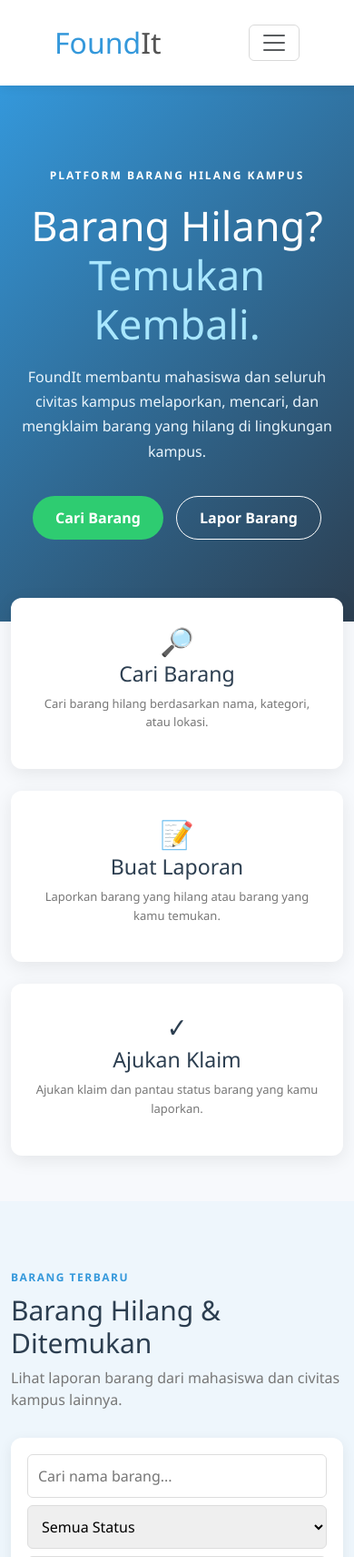
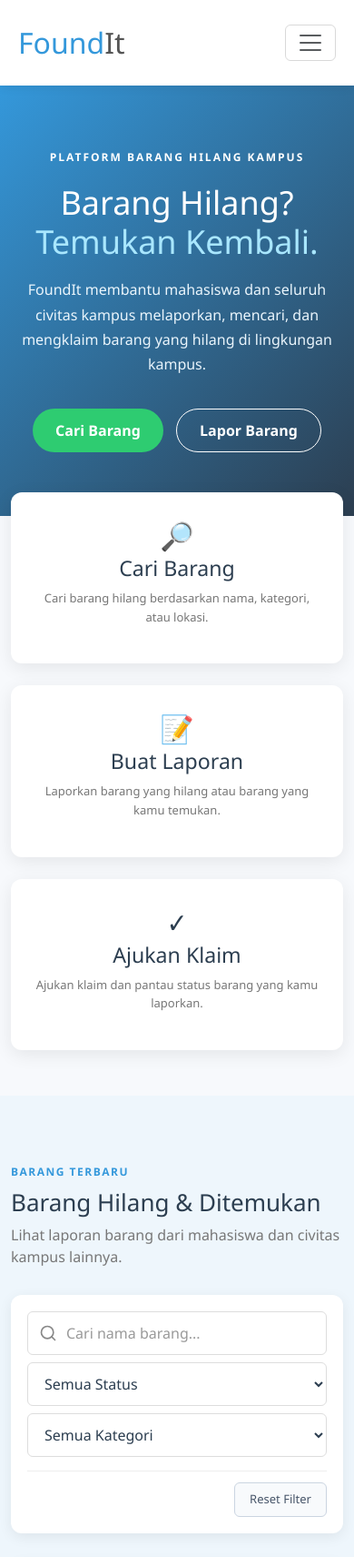
Before and after one commit to dafaislamy/FoundIt-Sistem-Pencarian-Barang-Hilang-Berbasis-Web, a PHP site: page / in a window 390 px wide. Shown: the top 1711 px of the page at 91% size. Run offline with PHP 8.4, Linux system fonts and the light colour scheme.

Commit message:
live search da tombol reset

```diff
--- a/css/style.css
+++ b/css/style.css
@@ -198,34 +198,119 @@ a {
     box-shadow: 0 4px 15px rgba(0, 0, 0, 0.07);
 }
 
-.filter input,
-.filter select {
-    padding: 11px;
+/* KOTAK PENCARIAN */
+.search-box {
+    position: relative;
+    width: 100%;
+}
+
+.search-box input {
+    width: 100%;
+    padding: 11px 40px 11px 42px;
     border: 1px solid #ddd;
     border-radius: 6px;
     font-family: inherit;
-    width: 100%;
+    color: #2c3e50;
+    background-color: white;
+    transition: border-color 0.2s, box-shadow 0.2s;
 }
 
-.filter input:focus,
+.search-box input::placeholder {
+    color: #999;
+}
+
+/* IKON KACA PEMBESAR */
+.search-icon {
+    position: absolute;
+    left: 13px;
+    top: 50%;
+    transform: translateY(-50%);
+    display: flex;
+    align-items: center;
+    color: #888;
+    pointer-events: none;
+}
+
+/* EFEK INPUT AKTIF */
+.search-box input:focus {
+    outline: none;
+    border-color: #3498db;
+    box-shadow: 0 0 0 3px rgba(52, 152, 219, 0.12);
+}
+
+/* TOMBOL SILANG */
+.clear-search {
+    position: absolute;
+    right: 10px;
+    top: 50%;
+    transform: translateY(-50%);
+    width: 25px;
+    height: 25px;
+    padding: 0;
+    border: none;
+    border-radius: 50%;
+    background: transparent;
+    color: #888;
+    font-size: 22px;
+    line-height: 1;
+    cursor: pointer;
+    display: flex;
+    align-items: center;
+    justify-content: center;
+}
+
+.clear-search:hover {
+    background-color: #f0f0f0;
+    color: #333;
+}
+
+.clear-search[hidden] {
+    display: none;
+}
+
+/* FILTER STATUS DAN KATEGORI */
+.filter select {
+    width: 100%;
+    padding: 11px 28px 11px 14px;
+    border: 1px solid #ddd;
+    border-radius: 6px;
+    font-family: inherit;
+    color: #2c3e50;
+    background-color: white;
+    cursor: pointer;
+}
+
 .filter select:focus {
     outline: none;
     border-color: #3498db;
+    box-shadow: 0 0 0 3px rgba(52, 152, 219, 0.12);
 }
 
-.filter button {
-    padding: 10px 25px;
-    border: none;
-    border-radius: 6px;
-    background-color: #3498db !important;
-    color: white !important;
-    cursor: pointer;
-    font-weight: 600;
-    width: 100%;
+/* TOMBOL RESET FILTER DI DALAM KOTAK PUTIH */
+.filter-actions {
+    display: flex;
+    justify-content: flex-end;
+    margin-top: 15px;
+    border-top: 1px solid #eee;
+    padding-top: 12px;
 }
 
-.filter button:hover {
-    background-color: #2980b9 !important;
+.reset-filter {
+    padding: 8px 16px;
+    border: 1px solid #cbd5e1;
+    border-radius: 6px;
+    background: #f8fafc;
+    color: #475569;
+    font-size: 13px;
+    font-weight: 500;
+    cursor: pointer;
+    transition: all 0.2s;
+}
+
+.reset-filter:hover {
+    background: #e2e8f0;
+    color: #1e293b;
+    border-color: #94a3b8;
 }
 
 /* KARTU BARANG */
@@ -478,3 +529,28 @@ a {
     object-fit: contain;
     display: block;
 }
+
+/* RESPONSIVE UNTUK LAYAR KECIL */
+@media (max-width: 767px) {
+    .navbar .container-fluid {
+        padding: 0 20px;
+    }
+
+    .hero {
+        padding: 65px 0;
+    }
+
+    .hero h1 {
+        font-size: 36px;
+    }
+
+    .filter .col-md-5,
+    .filter .col-md-3,
+    .filter .col-md-4 {
+        width: 100%;
+    }
+
+    .judul-section h2 {
+        font-size: 26px;
+    }
+}
--- a/index.html
+++ b/index.html
@@ -149,25 +142,57 @@
 
                     <!-- Pencarian nama barang -->
                     <div class="col-md-5">
-                        <input
-                            type="text"
-                            placeholder="Cari nama barang..."
-                            id="searchInput"
-                        >
+                        <div class="search-box">
+
+                            <span class="search-icon" aria-hidden="true">
+                                <svg xmlns="http://www.w3.org/2000/svg"
+                                    width="20" height="20"
+                                    viewBox="0 0 24 24"
+                                    fill="none"
+                                    stroke="currentColor"
+                                    stroke-width="2"
+                                    stroke-linecap="round"
+                                    stroke-linejoin="round">
+                                    <circle cx="11" cy="11" r="8"></circle>
+                                    <line x1="16.65" y1="16.65"
+                                        x2="21" y2="21"></line>
+                                </svg>
+                            </span>
+
+                            <input
+                                type="text"
+                                id="searchInput"
+                                placeholder="Cari nama barang..."
+                                aria-label="Cari nama barang"
+                                autocomplete="off"
+                            >
+
+                            <button
+                                type="button"
+                                id="clearSearch"
+                                class="clear-search"
+                                aria-label="Hapus kata pencarian"
+                                title="Hapus pencarian"
+                                hidden
+                            >&times;</button>
+
+                        </div>
                     </div>
 
-                    <!-- Filter status barang -->
+                    <!-- Filter status -->
                     <div class="col-md-3">
-                        <select class="w-100" id="selectStatus">
+                        <select class="w-100" id="selectStatus"
+                                aria-label="Filter status barang">
                             <option>Semua Status</option>
                             <option>Hilang</option>
                             <option>Ditemukan</option>
                         </select>
                     </div>
 
-                    <!-- Filter kategori barang -->
-                    <div class="col-md-3">
-                        <select class="w-100" id="selectKategori">
+                    <!-- Filter kategori -->
+                    <div class="col-md-4">
+                        <select class="w-100" id="selectKategori"
+                                aria-label="Filter kategori barang">
                             <option>Semua Kategori</option>
                             <option>Elektronik</option>
                             <option>Dokumen</option>
@@ -176,24 +201,25 @@
                         </select>
                     </div>
 
-                    <!-- Tombol pencarian -->
-                    <div class="col-md-1">
-                        <button id="searchButton">Cari</button>
-                    </div>
+                </div>
 
+                <!-- Tombol Reset Filter (Berada di dalam kotak putih) -->
+                <div class="filter-actions">
+                    <button type="button" id="resetFilter" class="reset-filter">
+                        Reset Filter
+                    </button>
                 </div>
+
             </div>
 
 
             <!-- DAFTAR KARTU BARANG -->
             <div class="row row-cols-1 row-cols-md-2 row-cols-lg-3 g-4 grid-barang">
 
-
                 <!-- BARANG 1: FLASHDISK -->
                 <div class="col">
                     <div class="card">
 
-                        <!-- Gambar barang -->
                         <div class="gambar-barang">
                             <img
                                 src="https://images.pexels.com/photos/18641665/pexels-photo-18641665.png?auto=compress&cs=tinysrgb&w=600"
```
Also changed, not shown: other parts of css/style.css (+0 -34 lines), other parts of index.html (+15 -48 lines), js/script.js (+89 -17 lines).
